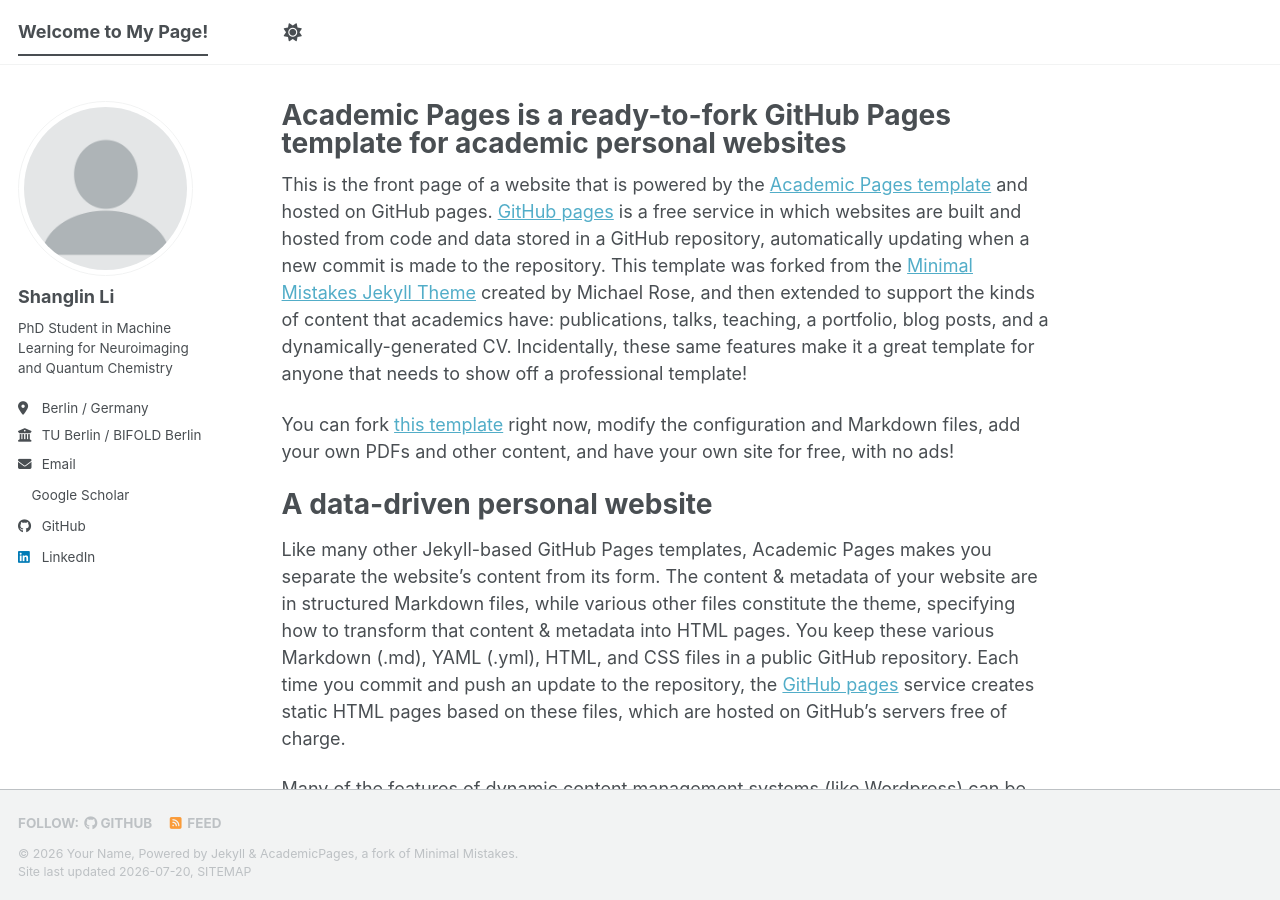
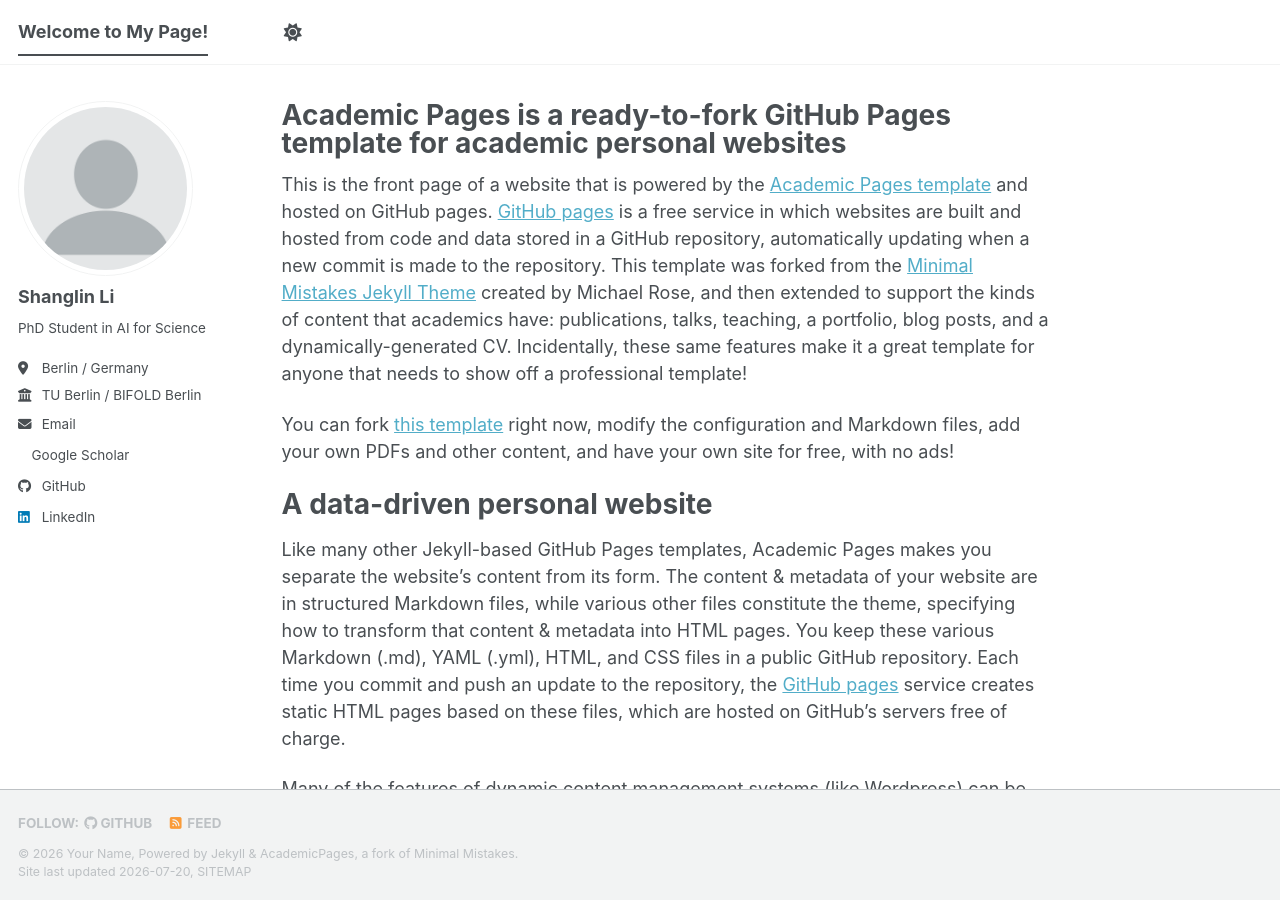
Before and after one commit to fightlesliefigt/fightlesliefigt.github.io, a Jekyll site: the page built from _pages/about.md, in a window 1280 px wide and 900 px high. Built offline with Jekyll 4.4.1, drawn with Linux system fonts in a browser that asks for light colours; a style sheet for code colours, icons or effects is not loaded.

Commit message:
Update bio to reflect new research focus

```diff
--- a/_config.yml
+++ b/_config.yml
@@ -26,7 +26,7 @@ author:
   avatar           : "profile.png"
   name             : "Shanglin Li"
   pronouns         : # example: "he/him"
-  bio              : "PhD Student in Machine Learning for Neuroimaging and Quantum Chemistry"
+  bio              : "PhD Student in AI for Science"
   location         : "Berlin / Germany"
   employer         : "TU Berlin / BIFOLD Berlin"
   #uri              : # URL
```
